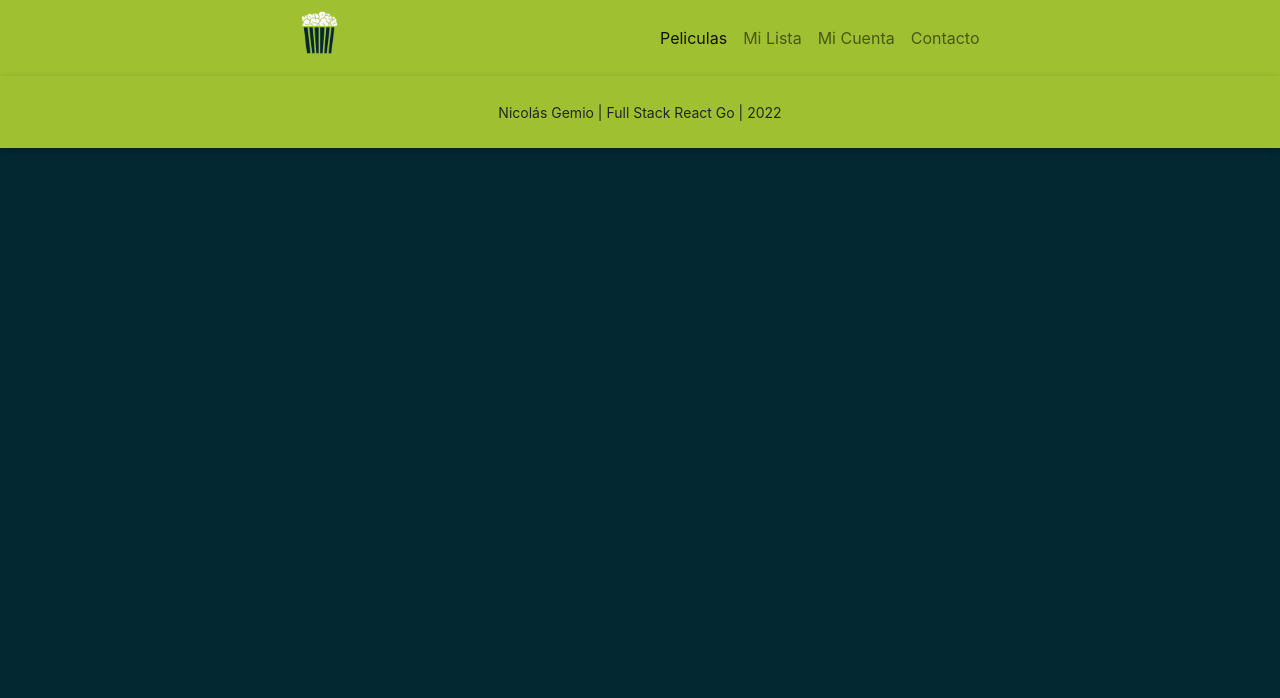
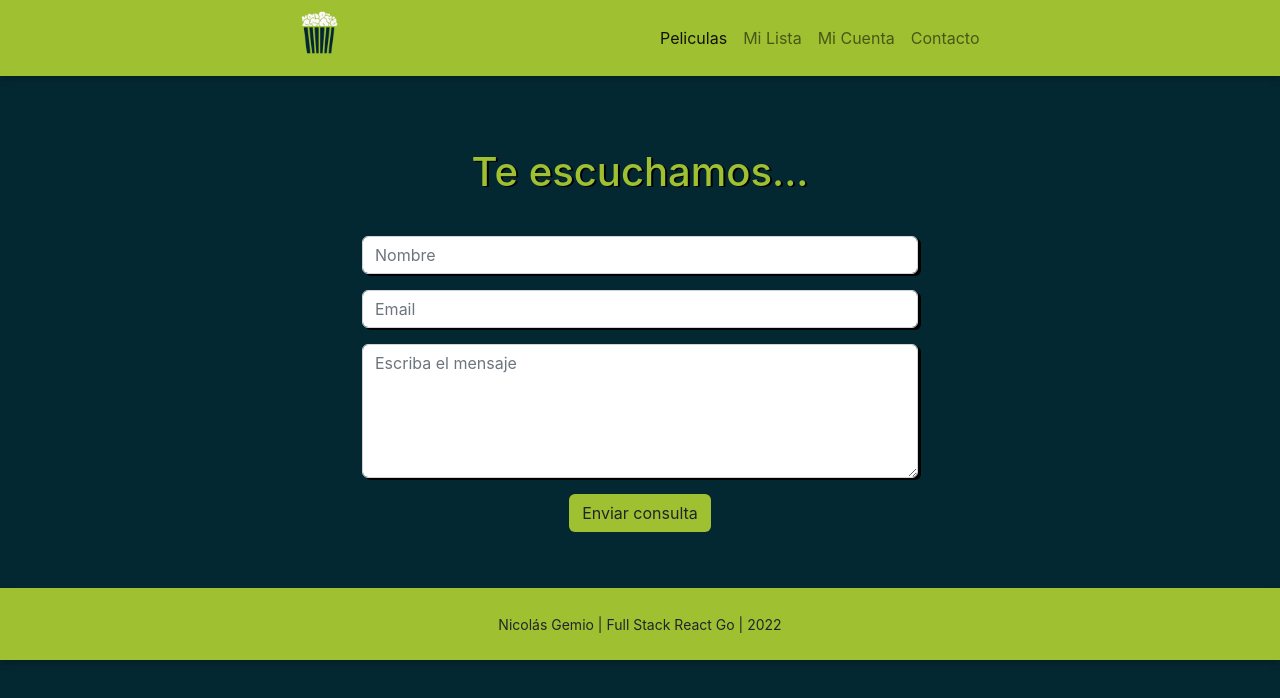
Before and after one commit to nicolasgemio/mpelist, a React (Create React App) app: page /Contact in a window 1280 px wide. Shown: the top 698 px of the page. Built offline with nearby package versions, Linux system fonts and the light colour scheme; no server answers.

Commit message:
ContactPage

```diff
--- a/package.json
+++ b/package.json
@@ -7,7 +7,7 @@
     "@testing-library/jest-dom": "^5.16.4",
     "@testing-library/react": "^13.3.0",
     "@testing-library/user-event": "^13.5.0",
-    "bootstrap": "^5.1.3",
+    "bootstrap": "^5.2.0",
     "firebase": "^9.8.2",
     "react": "^18.1.0",
     "react-bootstrap": "^2.4.0",
--- a/src/App.js
+++ b/src/App.js
@@ -5,6 +5,7 @@ import { Header } from './Components/Header';
 import { ListGrid } from './Pages/ListGrid';
 import { BrowserRouter as Router, Routes , Route} from 'react-router-dom';
 import { MovieDetail } from './Pages/MovieDetail';
+import { ContactPage } from './Pages/ContactPage';
 
 
 export default function App() {
@@ -21,6 +22,7 @@ export default function App() {
             <Route path="/" element={<MoviesGrid />} />
             <Route exact path="/MyList" element={<ListGrid />} />
             <Route path="/Movie/:movieId" element={<MovieDetail/>} />
+            <Route path="/Contact/" element={<ContactPage/>} />
           </Routes>
         </main>
         <Footer/>
--- a/src/Components/Header.jsx
+++ b/src/Components/Header.jsx
@@ -17,8 +17,8 @@ export function Header(){
                             <div className="navbar-nav">
                                 <Link className="nav-item nav-link active" to="/">Peliculas</Link>
                                 <Link className="nav-item nav-link" to="/MyList">Mi Lista</Link>
-                                <Link className="nav-item nav-link " to={"d"}>Mi Cuenta</Link>
-                                <Link className="nav-item nav-link" to={"d"}>Contacto</Link>
+                                <Link className="nav-item nav-link " to={"/Contact"}>Mi Cuenta</Link>
+                                <Link className="nav-item nav-link" to="/Contact">Contacto</Link>
                             </div>
                         </div>
                     </nav>
--- a/src/Pages/ContactPage.jsx
+++ b/src/Pages/ContactPage.jsx
@@ -1,6 +1,43 @@
+export function ContactPage() {
+	return (
+		<div
+			className="p-5 center"
+			style={{ width: '50%', justifyContent: 'center', margin: '0px auto' }}
+		>
+			<form id="contact-form" method="POST">
+				<h1 className="p-4" style={{'text-shadow': 'black 2px 1px' }}>Te escuchamos...</h1>
+				<div className="form-group py-2">
+					<input
+						type="text"
+						style={{ 'box-shadow': 'black 3px 2px' }}
+						placeholder="Nombre"
+						className="form-control"
+					/>
+				</div>
 
-export function ContactPage(){
-    return (
-        <div className="input-group p-3 px-5">
-        </div>)
+				<div className="form-group py-2">
+					<input
+						style={{ 'box-shadow': 'black 3px 2px' }}
+						type="email"
+						className="form-control"
+						aria-describedby="emailHelp"
+						placeholder="Email"
+					></input>
+				</div>
+				<div className="form-group py-2">
+					<textarea
+						style={{ 'box-shadow': 'black 3px 2px' }}
+						className="form-control"
+						placeholder="Escriba el mensaje"
+						rows="5"
+					></textarea>
+				</div>
+				<div className="form-group py-2">
+					<button type="button" className="btn mplistColor text-dark">
+						Enviar consulta
+					</button>
+				</div>
+			</form>
+		</div>
+	);
 }
--- a/src/Pages/MoviesGrid.jsx
+++ b/src/Pages/MoviesGrid.jsx
@@ -5,7 +5,7 @@ import { useEffect, useState } from 'react';
 export function MoviesGrid(){
     const [movies, setMovies] = useState([]);
     useEffect(() =>{
-        fetch("https://api.themoviedb.org/3/discover/movie?language=es",{
+        fetch("https://api.themoviedb.org/3/discover/movie?language=es&page=4",{
             headers:{
                 Authorization: "Bearer eyJhbGciOiJIUzI1NiJ9.eyJhdWQiOiJmNGNjY2VjOWNjNzFkMWRjNTUwOWNmMGFkOGJlOTAyOCIsInN1YiI6IjYyZGExNWZiMWM2YWE3MDA0YzllYmJhZiIsInNjb3BlcyI6WyJhcGlfcmVhZCJdLCJ2ZXJzaW9uIjoxfQ.-v1oXJlu23eNQGpWsb15TW5eS9e5l8SsoYJIboY_NyA",
                 "Content-Type": "application/json;charset=utf-8"
```
Also changed, not shown: src/App.jsx (deleted, +0 -30 lines), 1 other file (tests, documents, lock files or other folders).
